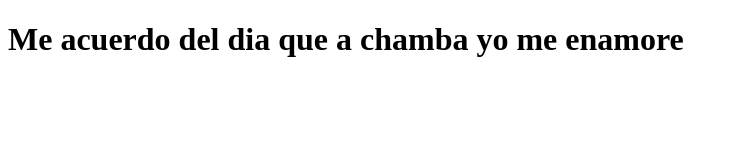
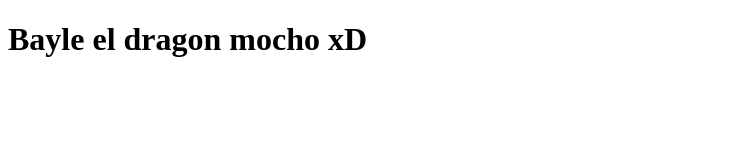
Before and after one commit to Vasethros/proweb_, a plain HTML site: page index.html in a window 1280 px wide. Shown: the whole page, without its empty margins (0-738 px from the left). Drawn offline with Linux system fonts and the light colour scheme.

Commit message:
segundo comit de prueba

```diff
--- a/index.html
+++ b/index.html
@@ -1,9 +1,9 @@
 <!DOCTYPE html>
 <html>
 <head>
-    <title>Mi Primera chamba</title>
+    <title>Elden ring shadow of the </title>
 </head>
 <body>
-    <H1>Me acuerdo del dia que a chamba yo me enamore</H1>
+    <H1>Bayle el dragon mocho xD</H1>
 </body>
 </html>
```
